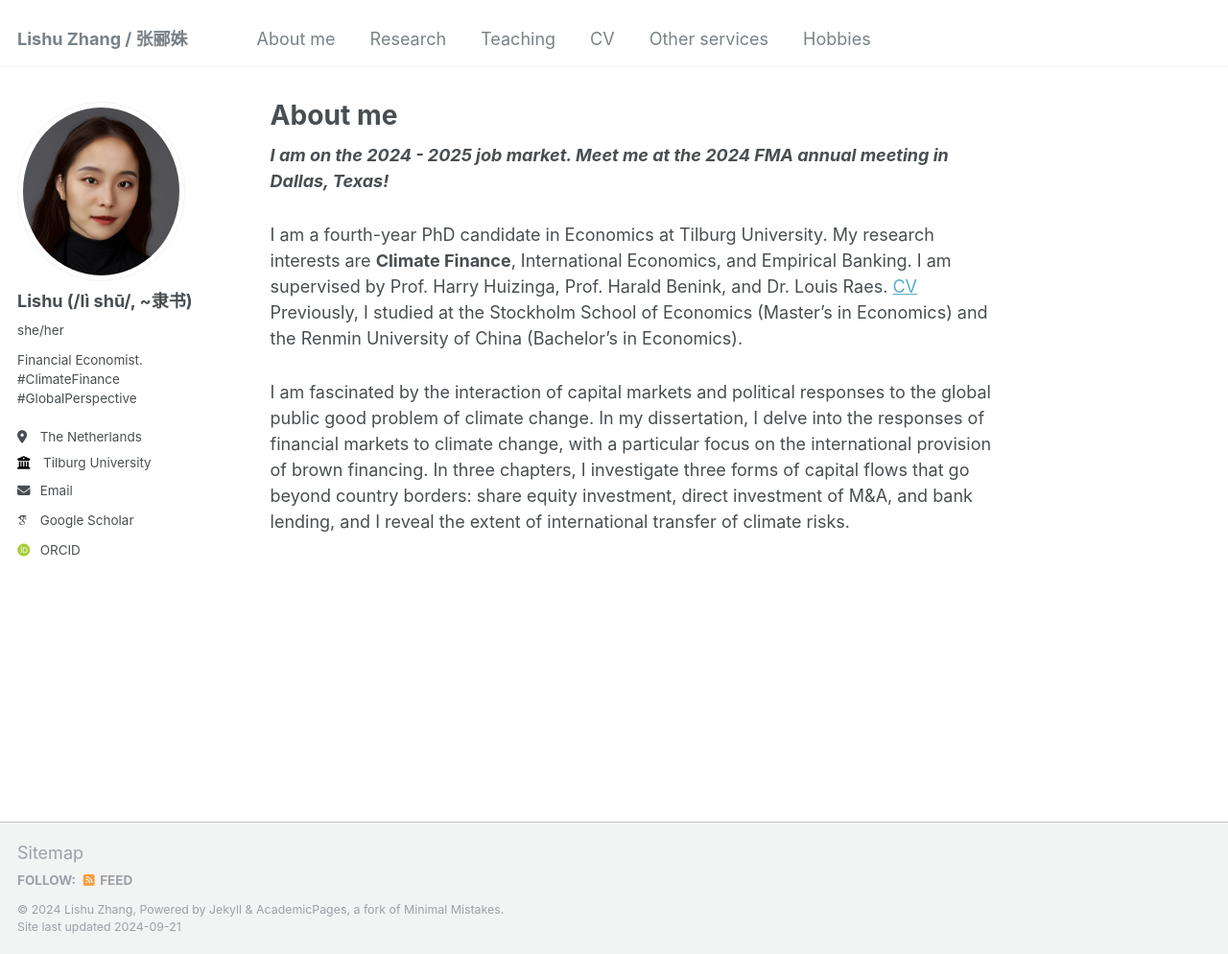
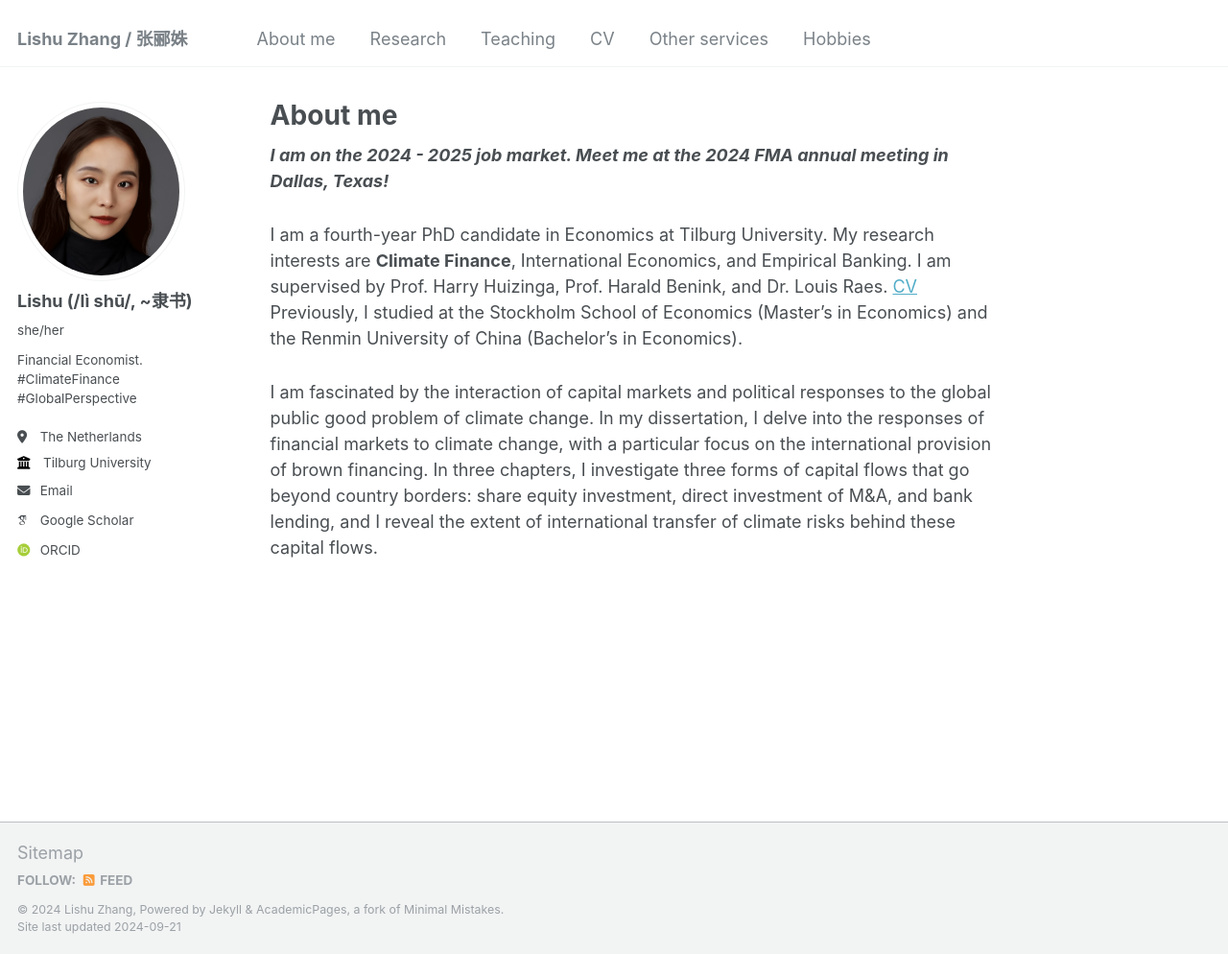
Before and after one commit to LishuZ/LishuZ.github.io, a Jekyll site: the page built from _pages/about.md, in a window 1280 px wide and 994 px high. Shown: the whole window at 96% size. Built offline with Jekyll 4.4.1, drawn with Linux system fonts in a browser that asks for light colours; some web fonts are replaced.

Commit message:
Update about.md

```diff
--- a/_pages/about.md
+++ b/_pages/about.md
@@ -15,4 +15,4 @@ Previously, I studied at the Stockholm School of Economics (Master's in Economic
 
 
 
-I am fascinated by the interaction of capital markets and political responses to the global public good problem of climate change. In my dissertation, I delve into the responses of financial markets to climate change, with a particular focus on the international provision of brown financing. In three chapters, I investigate three forms of capital flows that go beyond country borders: share equity investment, direct investment of M&A, and bank lending, and I reveal the extent of international transfer of climate risks.
+I am fascinated by the interaction of capital markets and political responses to the global public good problem of climate change. In my dissertation, I delve into the responses of financial markets to climate change, with a particular focus on the international provision of brown financing. In three chapters, I investigate three forms of capital flows that go beyond country borders: share equity investment, direct investment of M&A, and bank lending, and I reveal the extent of international transfer of climate risks behind these capital flows.
```
